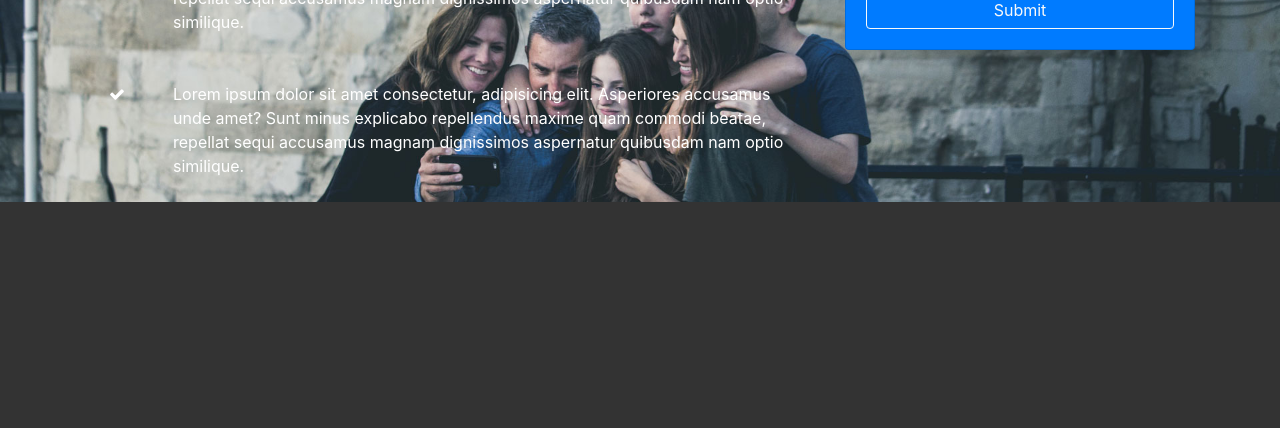
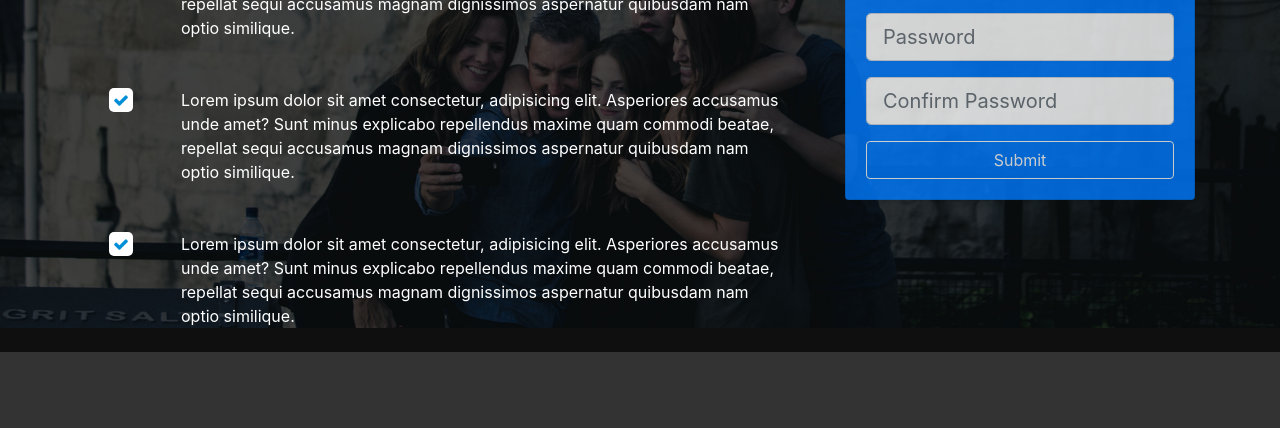
Before and after one commit to Oshinowo/looplab-theme, a website: page src/index.html in a window 1280 px wide. Shown: the part 372-800 px from the top of the page. Drawn offline with Linux system fonts and the light colour scheme.

Commit message:
tenth commit

```diff
--- a/src/scss/style.scss
+++ b/src/scss/style.scss
@@ -2,6 +2,7 @@
 $bg-color:#333;
 $font-color:#fff;
 $primary-color: #008ed6;
+$dark-overlay: rgba(0, 0, 0, 0.7);
 
 body {
     background-color: $bg-color;
@@ -18,4 +19,29 @@ body {
     background-repeat: no-repeat;
     background-size: cover;
     background-attachment: fixed;
+    min-height: 700px;
+
+    .dark-overlay {
+        background-color: $dark-overlay;
+        position: absolute;
+        top: 0;
+        left: 0;
+        width: 100%;
+        min-height: 700px;
+    }
+
+    .home-inner {
+        padding-top: 150px;
+    }
+
+    .card-form {
+        opacity: 0.8;
+    }
+
+    .fa {
+        color: $primary-color;
+        background: #fff;
+        padding: 4px;
+        border-radius: 5px;
+    }
 }
```
Also changed, not shown: src/css/style.css.
